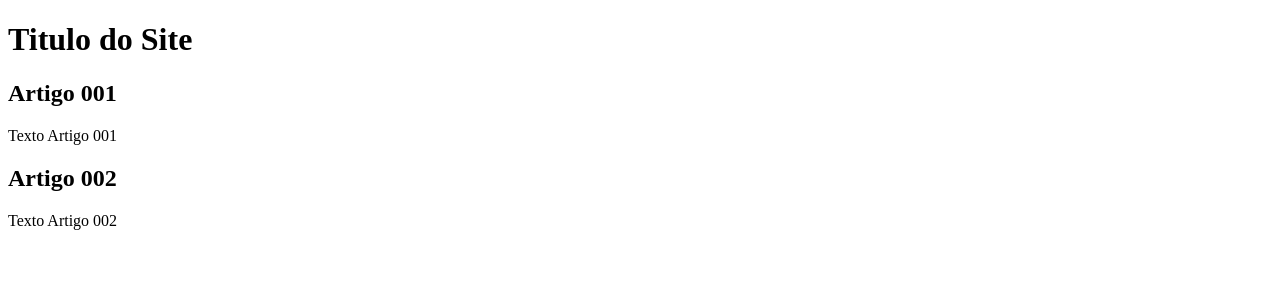
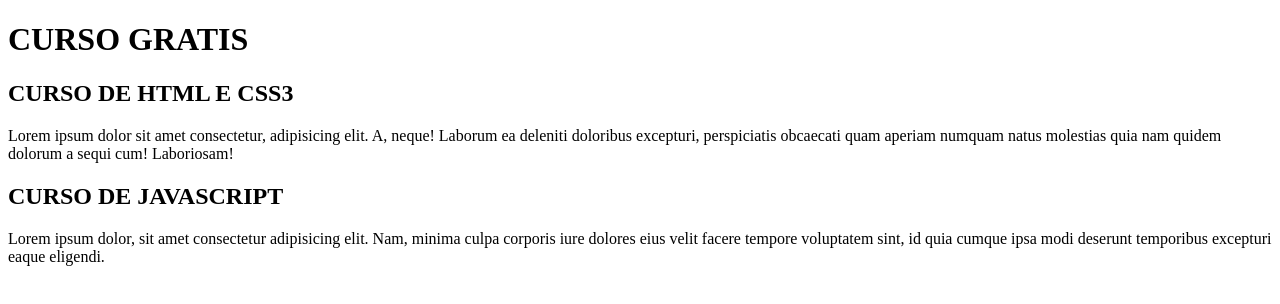
Before and after one commit to Luciana-A/projeto-site, a plain HTML site: page index.html in a window 1280 px wide. Drawn offline with Linux system fonts and the light colour scheme.

Commit message:
COMECEI A ESCREVER O CONTEUDO

```diff
--- a/index.html
+++ b/index.html
@@ -11,15 +11,15 @@
 <body>
     <main>
         <header>
-            <h1>Titulo do Site </h1>
+            <h1>CURSO GRATIS </h1>
         </header>
         <article>
-            <h2>Artigo 001 </h2>
-            <p>Texto Artigo 001</p>
+            <h2>CURSO DE HTML E CSS3</h2>
+            <p>Lorem ipsum dolor sit amet consectetur, adipisicing elit. A, neque! Laborum ea deleniti doloribus excepturi, perspiciatis obcaecati quam aperiam numquam natus molestias quia nam quidem dolorum a sequi cum! Laboriosam!</p>
         </article>
         <article>
-            <h2>Artigo 002</h2>
-            <p> Texto Artigo 002  </p>
+            <h2>CURSO DE JAVASCRIPT</h2>
+            <p> Lorem ipsum dolor, sit amet consectetur adipisicing elit. Nam, minima culpa corporis iure dolores eius velit facere tempore voluptatem sint, id quia cumque ipsa modi deserunt temporibus excepturi eaque eligendi. </p>
 
 
         </article>
```
